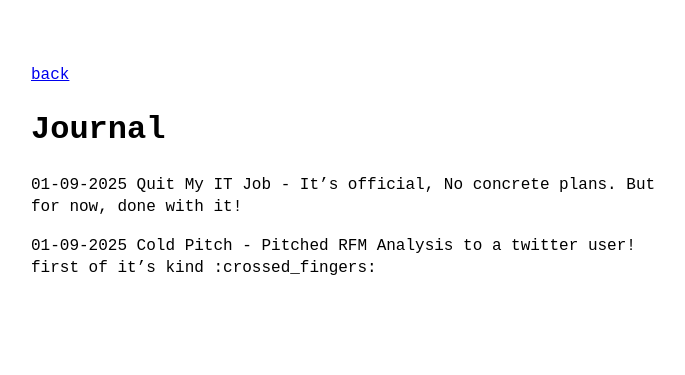
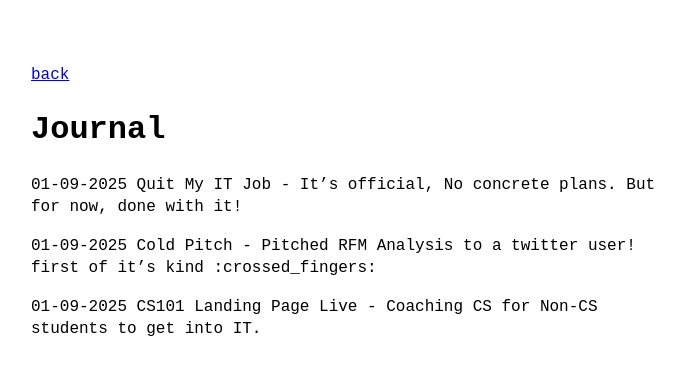
Before and after one commit to VallarasuS/Vallarasu.in, a Jekyll site: the page built from docs/open-journal.md, in a window 1280 px wide. Shown: the top 375 px of the page, without its empty margins (289-974 px from the left). Built offline with Jekyll 4.4.1, drawn with Linux system fonts in a browser that asks for light colours.

Commit message:
Update open-journal.md

```diff
--- a/docs/open-journal.md
+++ b/docs/open-journal.md
@@ -8,3 +8,6 @@ Quit My IT Job - It's official, No concrete plans. But for now, done with it!
 
 01-09-2025
 Cold Pitch - Pitched RFM Analysis to a twitter user! first of it's kind :crossed_fingers:
+
+01-09-2025
+CS101 Landing Page Live - Coaching CS for Non-CS students to get into IT.
```
